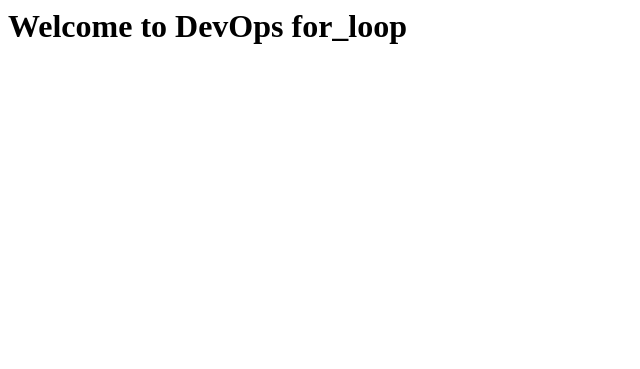
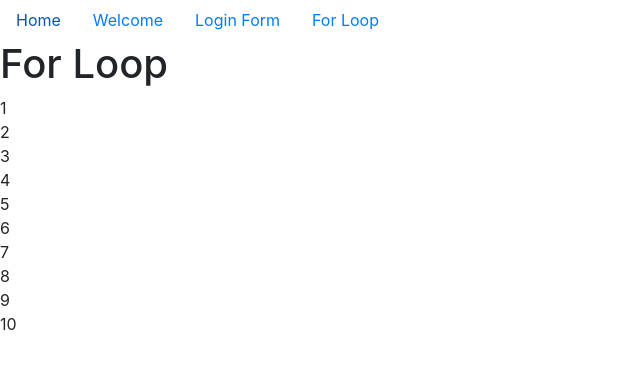
Before and after one commit to A-Ahmed100216/mvc_with_flask, a Flask app: page /for_loop/ in a window 1280 px wide. Shown: the top 369 px of the page, without its empty margins (0-640 px from the left). Run offline with Flask 2, Linux system fonts and the light colour scheme; some libraries are stand-ins or nearby versions.

Commit message:
classes in HTML

```diff
--- a/app.py
+++ b/app.py
@@ -12,7 +12,7 @@
 @app.route("/")  # localhost:5000 this is the default port for Flask
 
 def home():
-    return "<h1>This is a dream team of DevOps Spartans!</hi>"
+    return render_template("home.html")
 # This function runs when the URL/API is accessed
 
 
@@ -26,9 +26,9 @@
 
 
 
-@app.route("/welcome/")
+@app.route("/welcome/") #localhost:5000/welcome/
 def greet_user():
-    return "<h1>Welcome to DevOps team</h1>"
+    return render_template("welcome.html")
 
 
 # Find out the module to redirect user back to specific page
@@ -41,8 +41,9 @@
 # Create a new route for login
 @app.route("/login/")
 def login():
+    return redirect(url_for("/welcome/"))
     # redirect to the greet user page
-    return redirect(url_for("greet_user"))
+
 
 
 # New route for user to input their name
@@ -53,10 +54,14 @@
 # We want to direct to our html file. Import the render_template module from flask.
 @app.route("/index/")
 def index():
-    return render_template("index.html")
+    return render_template("base.html")
 
 @app.route("/loginform/")
 def base():
+    return render_template("login.html")
+
+@app.route("/for_loop/")
+def for_loop():
     return render_template("index.html")
 
 if __name__=="__main__":
--- a/templates/base.html
+++ b/templates/base.html
@@ -9,6 +9,21 @@
 <script src="https://code.jquery.com/jquery-3.3.1.slim.min.js" integrity="sha384-q8i/X+965DzO0rT7abK41JStQIAqVgRVzpbzo5smXKp4YfRvH+8abtTE1Pi6jizo" crossorigin="anonymous"></script>
 <script src="https://cdnjs.cloudflare.com/ajax/libs/popper.js/1.14.7/umd/popper.min.js" integrity="sha384-UO2eT0CpHqdSJQ6hJty5KVphtPhzWj9WO1clHTMGa3JDZwrnQq4sF86dIHNDz0W1" crossorigin="anonymous"></script>
 <script src="https://stackpath.bootstrapcdn.com/bootstrap/4.3.1/js/bootstrap.min.js" integrity="sha384-JjSmVgyd0p3pXB1rRibZUAYoIIy6OrQ6VrjIEaFf/nJGzIxFDsf4x0xIM+B07jRM" crossorigin="anonymous"></script>
+<ul class="nav">
+  <li class="nav-item">
+    <a class="nav-link active" href="http://127.0.0.1:5000/">Home</a>
+  </li>
+  <li class="nav-item">
+    <a class="nav-link" href="http://127.0.0.1:5000/welcome/">Welcome</a>
+  </li>
+  <li class="nav-item">
+    <a class="nav-link" href="http://127.0.0.1:5000/loginform/ ">Login Form </a>
+  </li>
+  <li class="nav-item">
+    <a class="nav-link" href="http://127.0.0.1:5000/for_loop/ ">For Loop </a>
+  </li>
+
+</ul>
 
 <div id="content">{% block content %}{% endblock %}</div>
 
--- /dev/null
+++ b/templates/home.html
@@ -0,0 +1,6 @@
+{% extends "base.html" %}
+{% block title %}Welcome{% endblock %}
+{% block content %}
+<h1>HomePage </h1>
+<h2>This is a dream team of DevOps Spartans!</h2>
+{% endblock %}
--- a/templates/index.html
+++ b/templates/index.html
@@ -2,28 +2,7 @@
 {% extends "base.html" %}
 {% block title %}Login{% endblock %}
 {% block content %}
-<h1>Login Form</h1>
-<ul class="nav">
-  <li class="nav-item">
-    <a class="nav-link active" href="#">Active</a>
-  </li>
-  <li class="nav-item">
-    <a class="nav-link" href="#">Link</a>
-  </li>
-  <li class="nav-item">
-    <a class="nav-link" href="#">Link</a>
-  </li>
-  <li class="nav-item">
-    <a class="nav-link disabled" href="#" tabindex="-1" aria-disabled="true">Disabled</a>
-  </li>
-</ul>
-<form>
-    <label for="username">Username:</label><br>
-    <input type="text" id="username" name="username"><br>
-    <label for="password">Password:</label><br>
-    <input type="text" id="password" name="password">
-</form>
-<h2>This is a for loop:</h2>
+<h1>For Loop</h1>
 <p id="for_loop"></p>
 <script>
 var text = "";
--- /dev/null
+++ b/templates/welcome.html
@@ -0,0 +1,6 @@
+<!--The first line will extend everything from our parent class-->
+{% extends "base.html" %}
+{% block title %}Welcome{% endblock %}
+{% block content %}
+<h1>Welcome Page </h1>
+{% endblock %}
```
Also changed, not shown: templates/login.html (added, +13 -0 lines).
